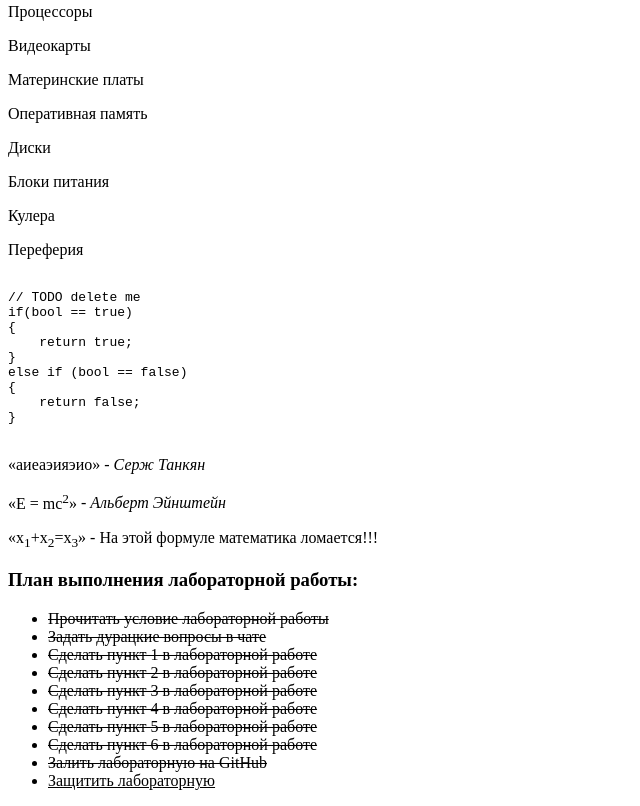
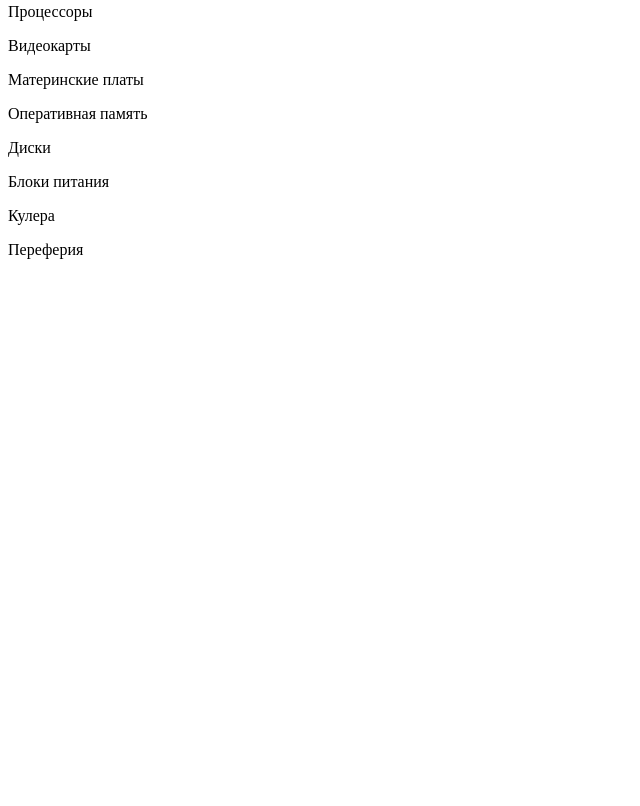
Before and after one commit to Fleack/ITMO-Web, a plain HTML site: page index.html in a window 1280 px wide. Shown: the part 601-1407 px from the top of the page, without its empty margins (0-640 px from the left). After the commit the page ends 876 px from the top, so only its background shows below. Drawn offline with Linux system fonts and the light colour scheme.

Commit message:
- Added style.css

```diff
--- /dev/null
+++ b/css/style.css
@@ -0,0 +1,3 @@
+.company_name {
+    color: #47FF2B;
+}
--- a/index.html
+++ b/index.html
@@ -62,62 +62,6 @@
     </section>
 </main>
 <footer>
-    <pre><code>
-// TODO delete me
-if(bool == true)
-{
-    return true;
-}
-else if (bool == false)
-{
-    return false;
-}
-    </code></pre>
-    <p>
-        <q>аиеаэияэио</q> - <cite>Серж Танкян</cite>
-    </p>
-    <p>
-        <q>E = mc<sup>2</sup></q> - <cite>Альберт Эйнштейн</cite>
-    </p>
-    <p>
-        <q>x<sub>1</sub>+x<sub>2</sub>=x<sub>3</sub></q> - На этой формуле математика ломается!!!
-    </p>
-
-    <div class="Lab plan">
-        <h3>План выполнения лабораторной работы:</h3>
-        <ul>
-            <li>
-                <del datetime="2023-09-09T14:03">Прочитать условие лабораторной работы</del>
-            </li>
-            <li>
-                <del datetime="2023-09-09T14:15">Задать дурацкие вопросы в чате</del>
-            </li>
-            <li>
-                <del datetime="2023-09-09T14:35">Сделать пункт 1 в лабораторной работе</del>
-            </li>
-            <li>
-                <del datetime="2023-09-09T14:47">Сделать пункт 2 в лабораторной работе</del>
-            </li>
-            <li>
-                <del datetime="2023-09-09T15:01">Сделать пункт 3 в лабораторной работе</del>
-            </li>
-            <li>
-                <del datetime="2023-09-09T15:12">Сделать пункт 4 в лабораторной работе</del>
-            </li>
-            <li>
-                <del datetime="2023-09-09T15:21">Сделать пункт 5 в лабораторной работе</del>
-            </li>
-            <li>
-                <del datetime="2023-09-09T15:44">Сделать пункт 6 в лабораторной работе</del>
-            </li>
-            <li>
-                <del datetime="2023-09-09T15:59">Залить лабораторную на GitHub</del>
-            </li>
-            <li>
-                <ins datetime="2023-09-16T13:30-16:50">Защитить лабораторную</ins>
-            </li>
-        </ul>
-    </div>
 
 </footer>
 </body>
```
